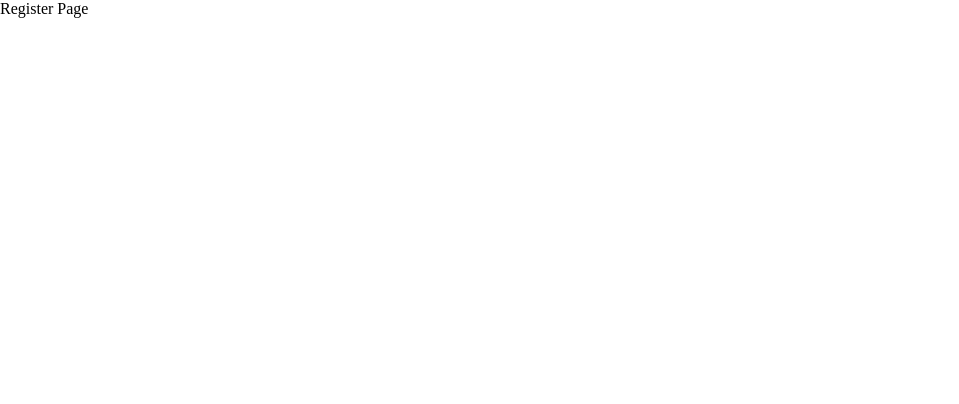
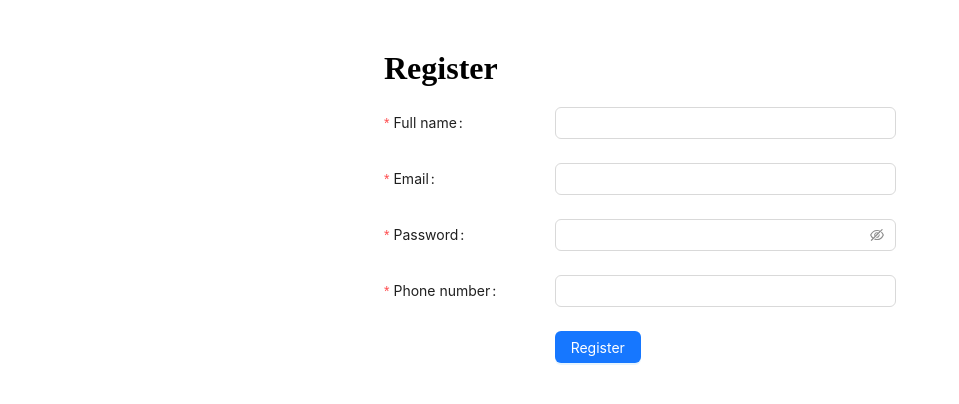
Before and after one commit to nghiatran-dev/react-basic, a React (Vite) app in the folder 01-react-vite-starter/: page /register in a window 1280 px wide. Shown: the top 404 px of the page, without its empty margins (0-959 px from the left). Built offline with nearby package versions, Linux system fonts and the light colour scheme.

Commit message:
video 89: create regiter page with uncontrol component

```diff
--- a/01-react-vite-starter/src/pages/register.jsx
+++ b/01-react-vite-starter/src/pages/register.jsx
@@ -1,6 +1,80 @@
+import { Flex, Form, Button, Input } from 'antd';
+
+const formItemLayout = {
+    labelCol: {
+        xs: { span: 50 },
+        sm: { span: 6 },
+    },
+    wrapperCol: {
+        xs: { span: 50 },
+        sm: { span: 14 },
+    },
+};
 const RegisterPage = () => {
+
+    const onFinish = values => {
+        console.log('Success:', values);
+    };
+
+    const onFinishFailed = errorInfo => {
+        console.log('Failed:', errorInfo);
+    };
     return (
-        <div>Register Page</div>
+        <Flex justify="center" align='center' style={{ marginTop: 50, marginBottom: 20 }} vertical>
+            <div style={{width: "40%"}}>
+                <h1 style={{marginBottom: "20px"}}>Register</h1>
+                <Flex style={{width: "100%"}}>
+                    <Form
+                        name="register"
+                        labelCol={{ span: 8 }}
+                        labelAlign="left"
+                        initialValues={{ remember: true }}
+                        onFinish={onFinish}
+                        onFinishFailed={onFinishFailed}
+                        autoComplete="off"
+                        style={{width: "100%"}}
+                    >
+                        <Form.Item
+                            label="Full name"
+                            name="fullName"
+                            rules={[{ required: true, message: 'Please input your full name!' }]}
+                        >
+                            <Input />
+                        </Form.Item>
+
+                        <Form.Item
+                            label="Email"
+                            name="email"
+                            rules={[{ required: true, message: 'Please input your email!' }]}
+                        >
+                            <Input />
+                        </Form.Item>
+
+                        <Form.Item
+                            label="Password"
+                            name="password"
+                            rules={[{ required: true, message: 'Please input your password!' }]}
+                        >
+                            <Input.Password />
+                        </Form.Item>
+
+                        <Form.Item
+                            label="Phone number"
+                            name="phone"
+                            rules={[{ required: true, message: 'Please input your phone number!' }]}
+                        >
+                            <Input />
+                        </Form.Item>
+
+                        <Form.Item
+                            label={null}
+                            wrapperCol={{ offset: 8, span: 16 }}>
+                            <Button type="primary" htmlType="submit">Register</Button>
+                        </Form.Item>
+                    </Form>
+                </Flex>
+            </div>
+        </Flex>
     )
 }
 
```
